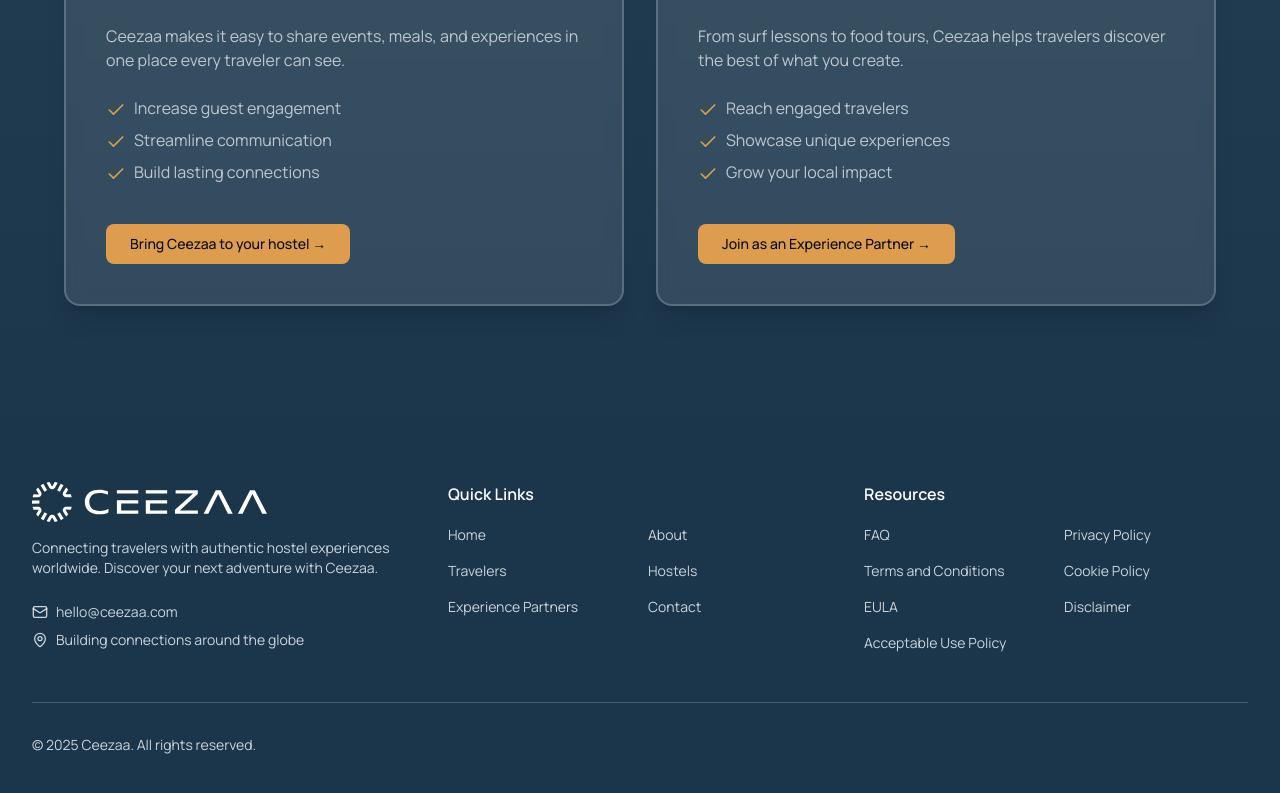
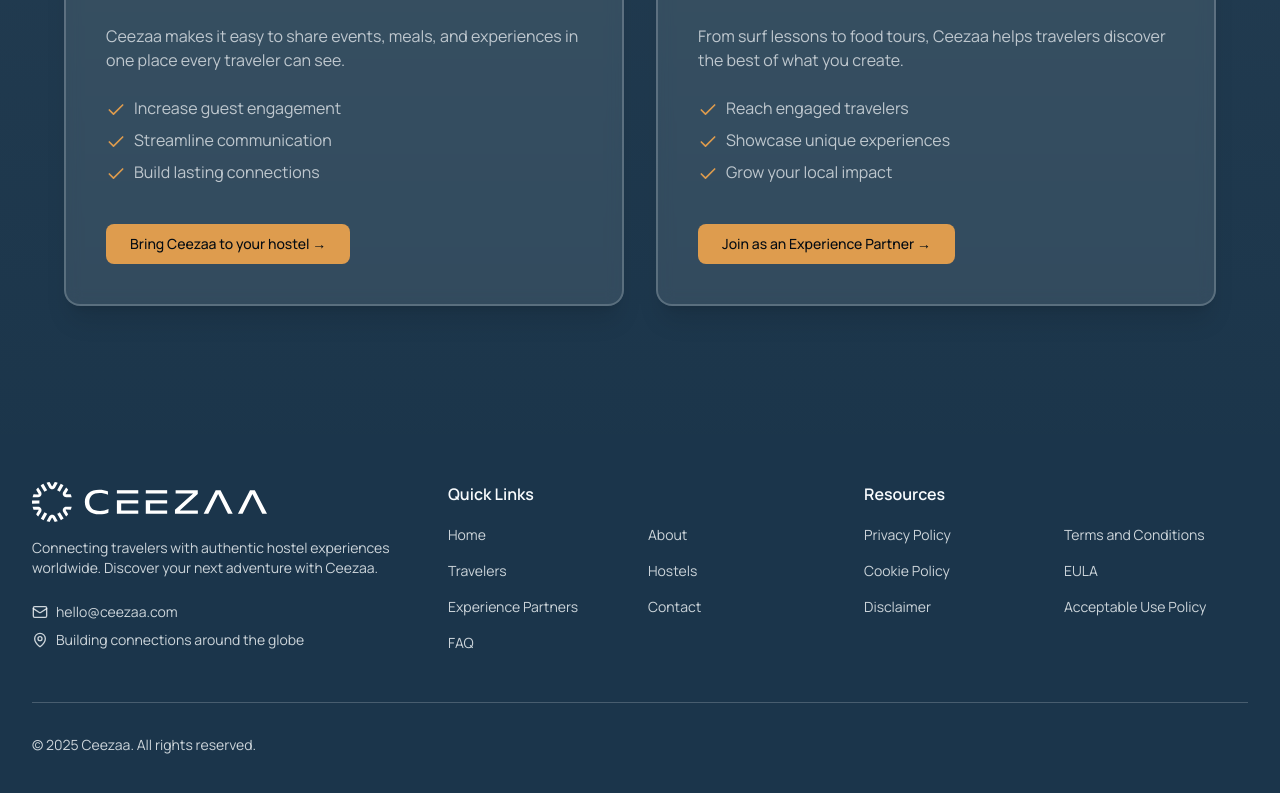
Before and after one commit to scottdoggett/ceezaa-landing-page, a Next.js app: page / in a window 1280 px wide. Shown: the part 6067-6860 px from the top of the page. Built offline with nearby package versions, Linux system fonts and the light colour scheme.

Commit message:
Updated footer to move faq link to quick links instead of reasources

```diff
--- a/src/components/ui/footer.tsx
+++ b/src/components/ui/footer.tsx
@@ -10,9 +10,9 @@
     { name: "Hostels", href: "/hostels" },
     { name: "Experience Partners", href: "/experience-partners" },
     { name: "Contact", href: "/contact" },
+    { name: "FAQ", href: "/faq" },
   ],
   resources: [
-    { name: "FAQ", href: "/faq" },
     {
       name: "Privacy Policy",
       href: "https://app.termly.io/policy-viewer/policy.html?policyUUID=ff955319-ce45-44b3-8fc9-6ce90bb47c89",
```
